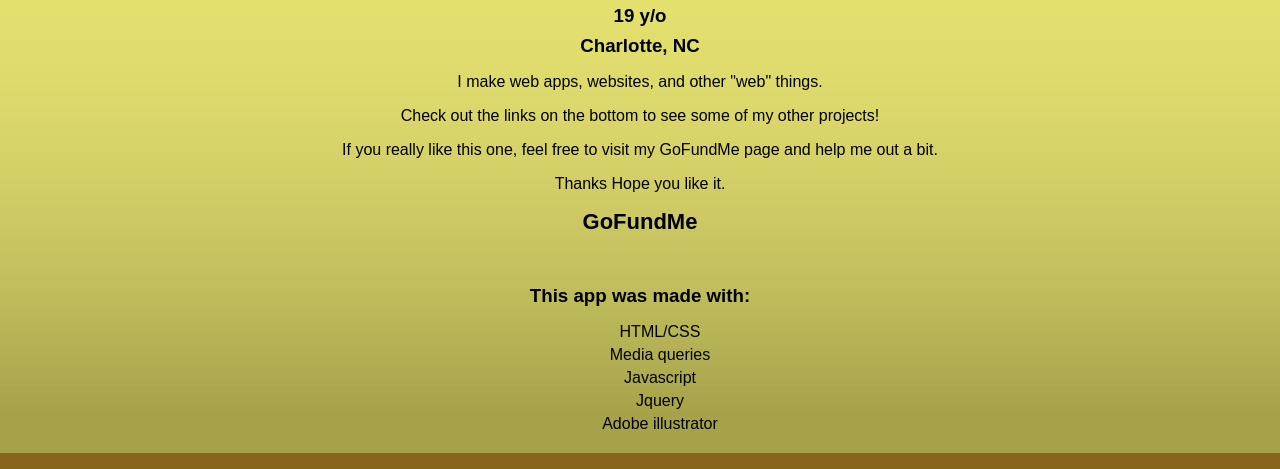
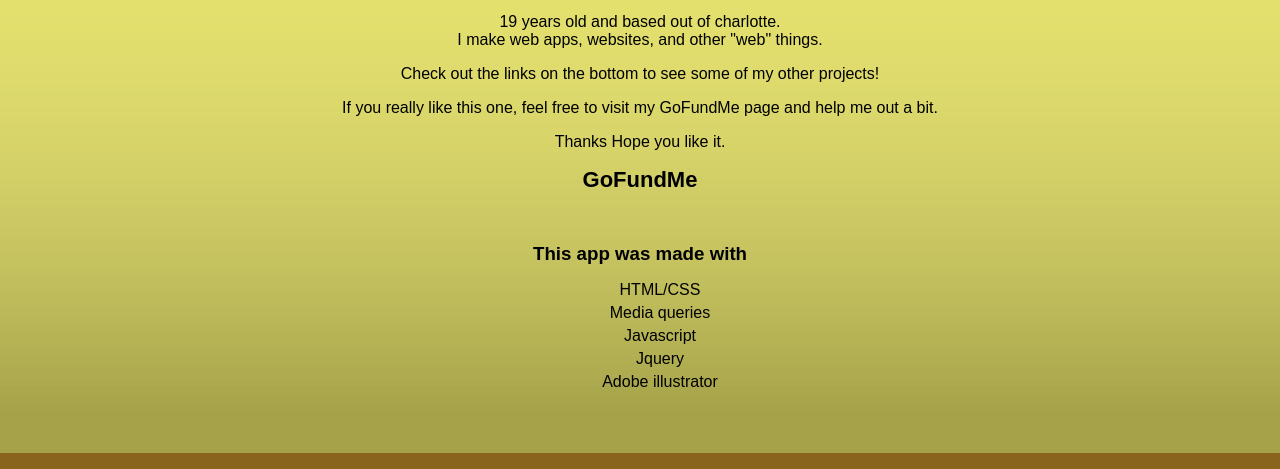
Before and after one commit to Lcapps56/Barbell-calculator, a plain HTML site: page about.html in a window 1280 px wide. Shown: the part 135-604 px from the top of the page. Drawn offline with Linux system fonts and the light colour scheme.

Commit message:
small changes

```diff
--- a/about.html
+++ b/about.html
@@ -11,17 +11,16 @@
     <a id="back" href="index.html">Back</a>
     <h1 id="title">About the Dev</h1>
     <h1>Leland Capps</h1>
-    <h3>19 y/o</h3>
-    <h3>Charlotte, NC</h3>
+
     <div id="sum">
-        <p>I make web apps, websites, and other "web" things.</p>Check out the links on the bottom
+        <p>19 years old and based out of charlotte. <br />I make web apps, websites, and other "web" things.</p>Check out the links on the bottom
             to see some of my other projects!</p> <p>If you really like this one, feel free to
             visit my GoFundMe page and help me out a bit.</p> Thanks
             Hope you like it.
         </p>
     </div>
     <h3><a id="fund" href="#">GoFundMe</a></h3>
-    <h3 id="desc">This app was made with:</h3>
+    <h3 id="desc">This app was made with</h3>
     <ul id="list">
         <li><p>HTML/CSS</p></li>
         <li><p>Media queries</p></li>
--- a/home/css/about.css
+++ b/home/css/about.css
@@ -38,6 +38,7 @@ h3{
 #desc{
     margin-top: 25px;
     margin-top: 50px;
+    margin-left: 8px;
 }
 #list{
     list-style: none;
```
